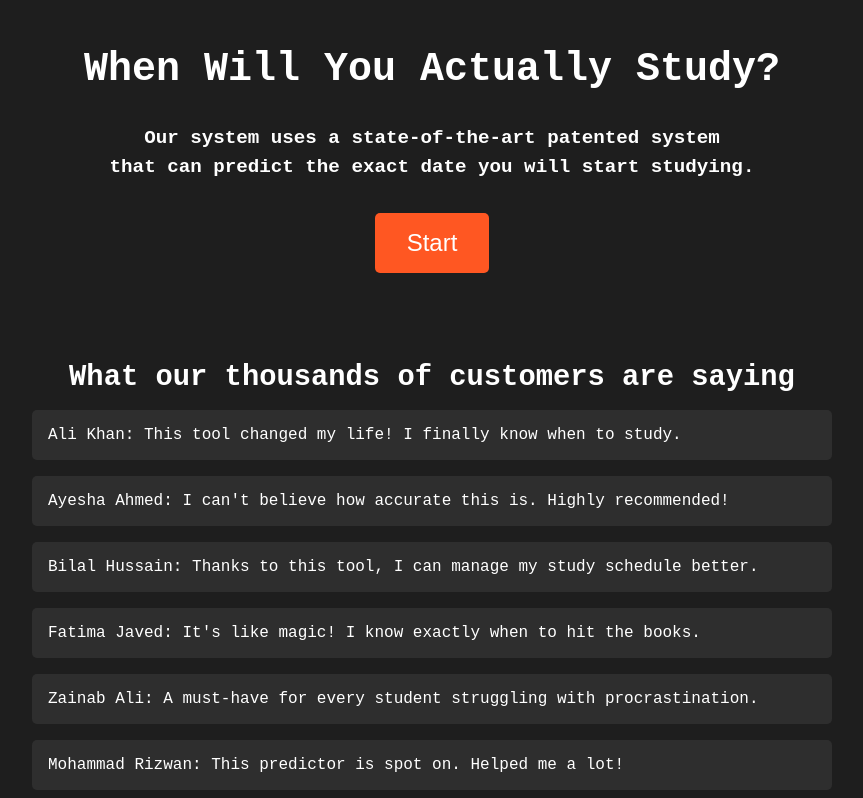
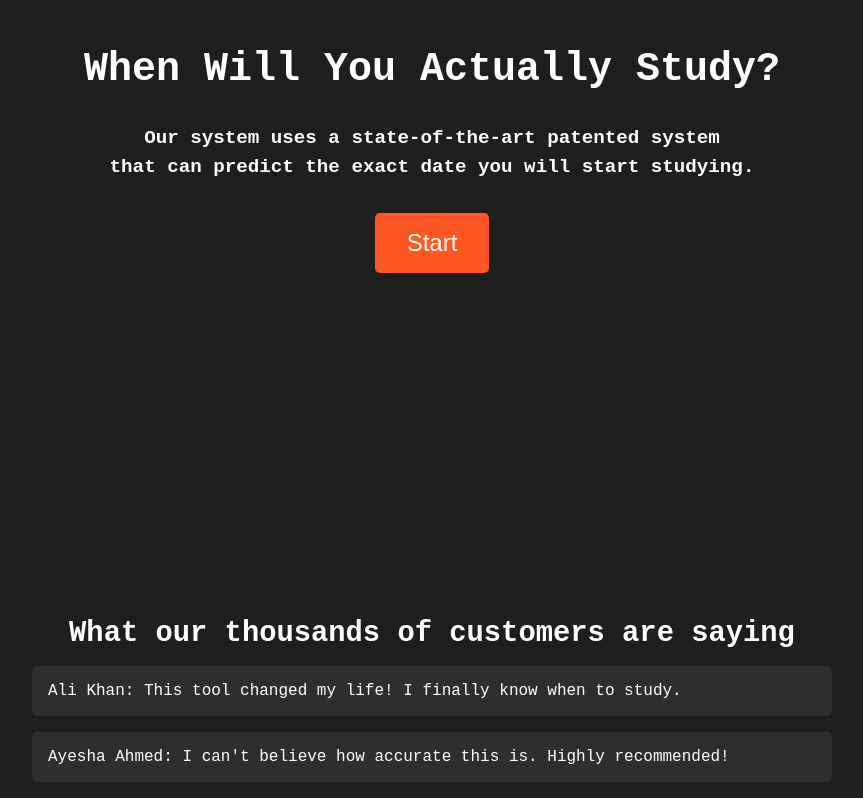
Before and after one commit to freelionaire/study-prediction, a React (Create React App) app: page / in a window 1280 px wide. Shown: the top 798 px of the page, without its empty margins (208-1071 px from the left). Built offline with nearby package versions, Linux system fonts and the light colour scheme.

Commit message:
Reviews4

```diff
--- a/src/MainPage.js
+++ b/src/MainPage.js
@@ -31,7 +31,7 @@ const Subtitle = styled.h2`
 
 const FeedbackSection = styled.div`
   /* Adjust margin-top to control the space between sections */
-  margin-top: 4rem;
+  margin-top: 20rem;
   width: 80%;
   max-width: 800px;
   text-align: left;
```
